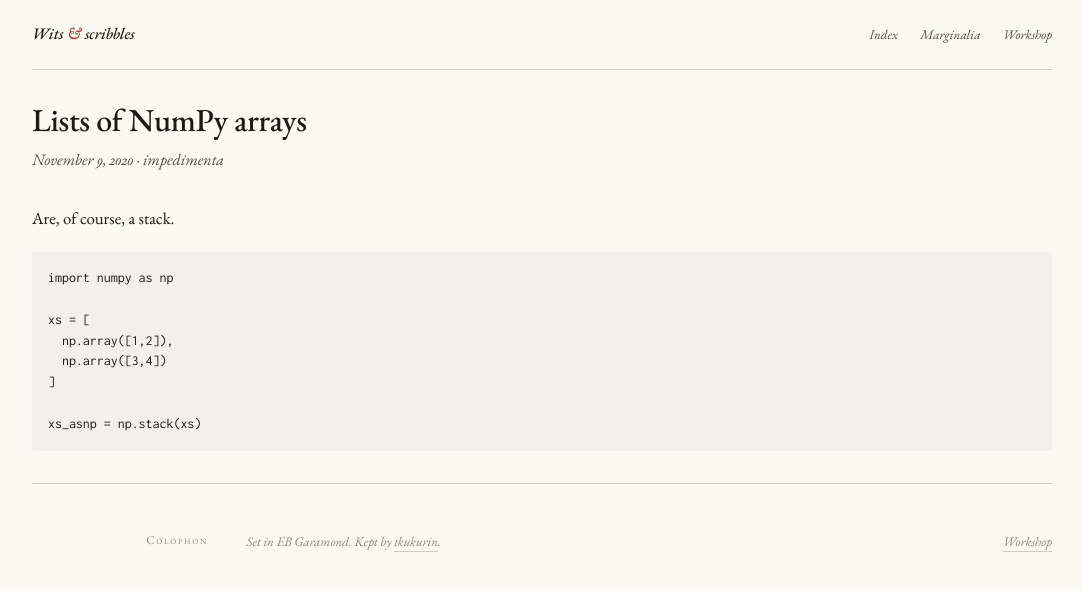
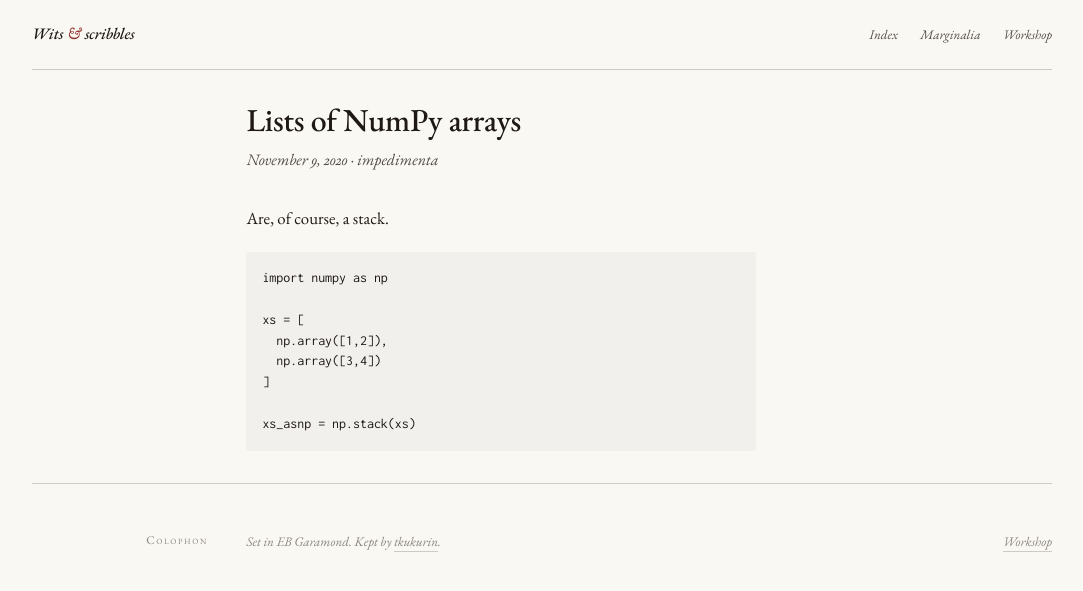
Before and after one commit to tkukurin/tkukurin.github.io, a Jekyll site: the page built from _posts/2020-11-09-numpy-stacking.md, in a window 1280 px wide. Shown: the top 591 px of the page, without its empty margins (98-1181 px from the left). Built offline with Jekyll 4.4.1, drawn with Linux system fonts in a browser that asks for light colours.

Commit message:
center post

```diff
--- a/css/tufte.css
+++ b/css/tufte.css
@@ -314,6 +314,8 @@ a.count:hover { color: var(--rubric); }
 /* === Post content === */
 .post-content {
   padding: 2rem 0 0;
+  margin-left: calc(var(--sidebar) + var(--gap));
+  max-width: var(--measure);
 }
 
 .post-content h1 {
@@ -462,8 +464,8 @@ pre code {
 /* Sidenote mode (wide screens, activated by JS) */
 .footnote-sidenote {
   position: absolute;
-  right: 0;
-  width: 12rem;
+  left: calc(100% + var(--gap));
+  width: 14rem;
   font-size: 0.82rem;
   line-height: 1.4;
   color: var(--ink-3);
@@ -563,6 +565,7 @@ pre code {
     grid-template-columns: 1fr;
     gap: 0.4rem;
   }
+  .post-content { margin-left: 0; }
   .intro { padding: 1.6rem 0 1.4rem; }
   .intro .l, .sec .l, .marg, .foot .l {
     text-align: left;
```
